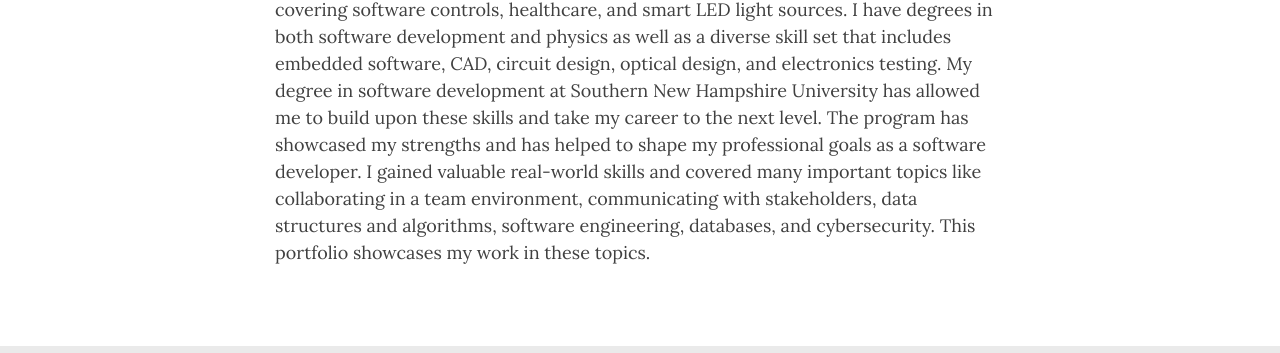
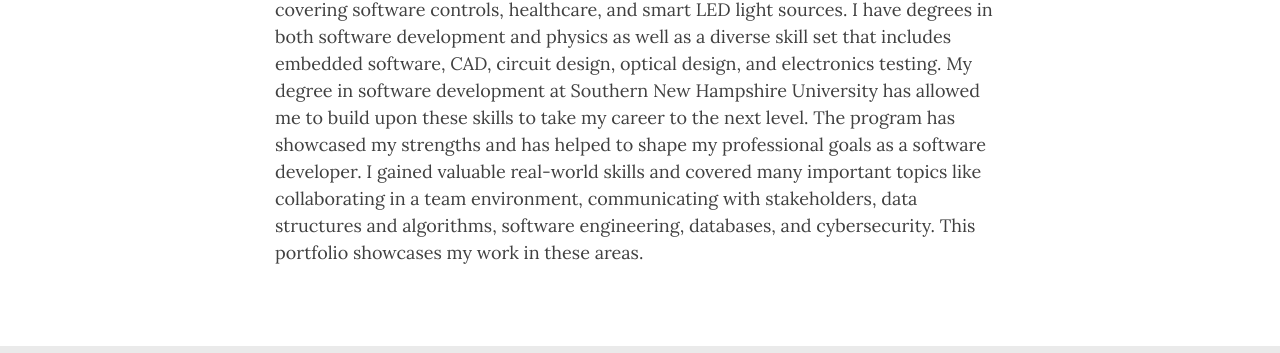
Before and after one commit to mquilici/mquilici.github.io, a Jekyll site: the page built from aboutme.md, in a window 1280 px wide and 1018 px high. Shown: the part 438-791 px from the top of the window. Built offline with Jekyll 4.4.1, drawn with Linux system fonts in a browser that asks for light colours; nearby versions of some CDN libraries; some of the changed text lies outside the part shown.

Commit message:
Update aboutme.md

```diff
--- a/aboutme.md
+++ b/aboutme.md
@@ -6,4 +6,4 @@
 
 ### My story
 
-I am a software developer, inventor, and scientist with 11 years of experience in IoT devices, robotics, and software-controlled LED lighting. I have 20 patents in areas covering software controls, healthcare, and smart LED light sources. I have degrees in both software development and physics as well as a diverse skill set that includes embedded software, CAD, circuit design, optical design, and electronics testing. My degree in software development at Southern New Hampshire University has allowed me to build upon these skills and take my career to the next level. The program has showcased my strengths and has helped to shape my professional goals as a software developer. I gained valuable real-world skills and covered many important topics like collaborating in a team environment, communicating with stakeholders, data structures and algorithms, software engineering, databases, and cybersecurity. This portfolio showcases my work in these topics.
+I am a software developer, inventor, and scientist with 11 years of experience in IoT devices, robotics, and software-controlled LED lighting. I have 20 patents in areas covering software controls, healthcare, and smart LED light sources. I have degrees in both software development and physics as well as a diverse skill set that includes embedded software, CAD, circuit design, optical design, and electronics testing. My degree in software development at Southern New Hampshire University has allowed me to build upon these skills to take my career to the next level. The program has showcased my strengths and has helped to shape my professional goals as a software developer. I gained valuable real-world skills and covered many important topics like collaborating in a team environment, communicating with stakeholders, data structures and algorithms, software engineering, databases, and cybersecurity. This portfolio showcases my work in these areas.
```
